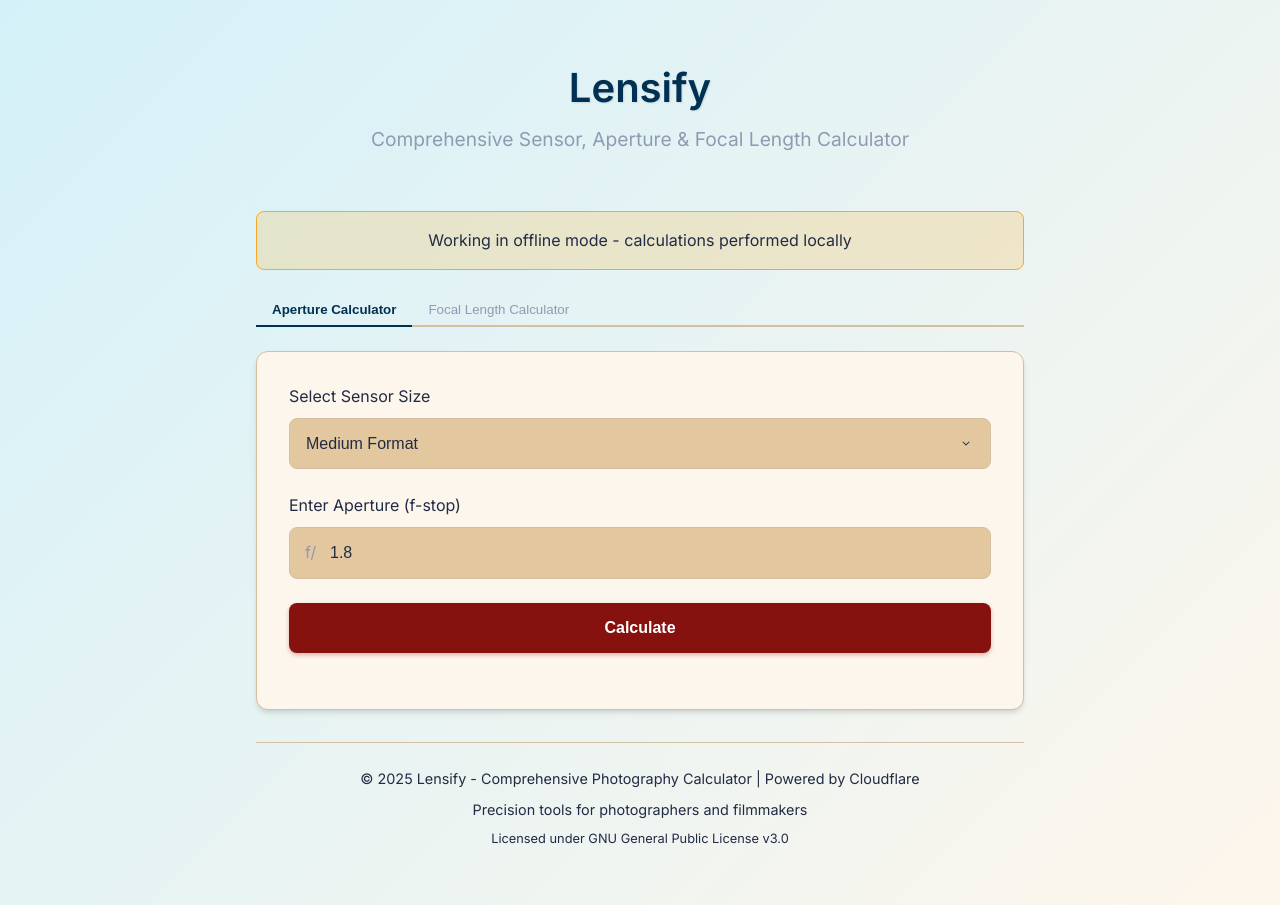
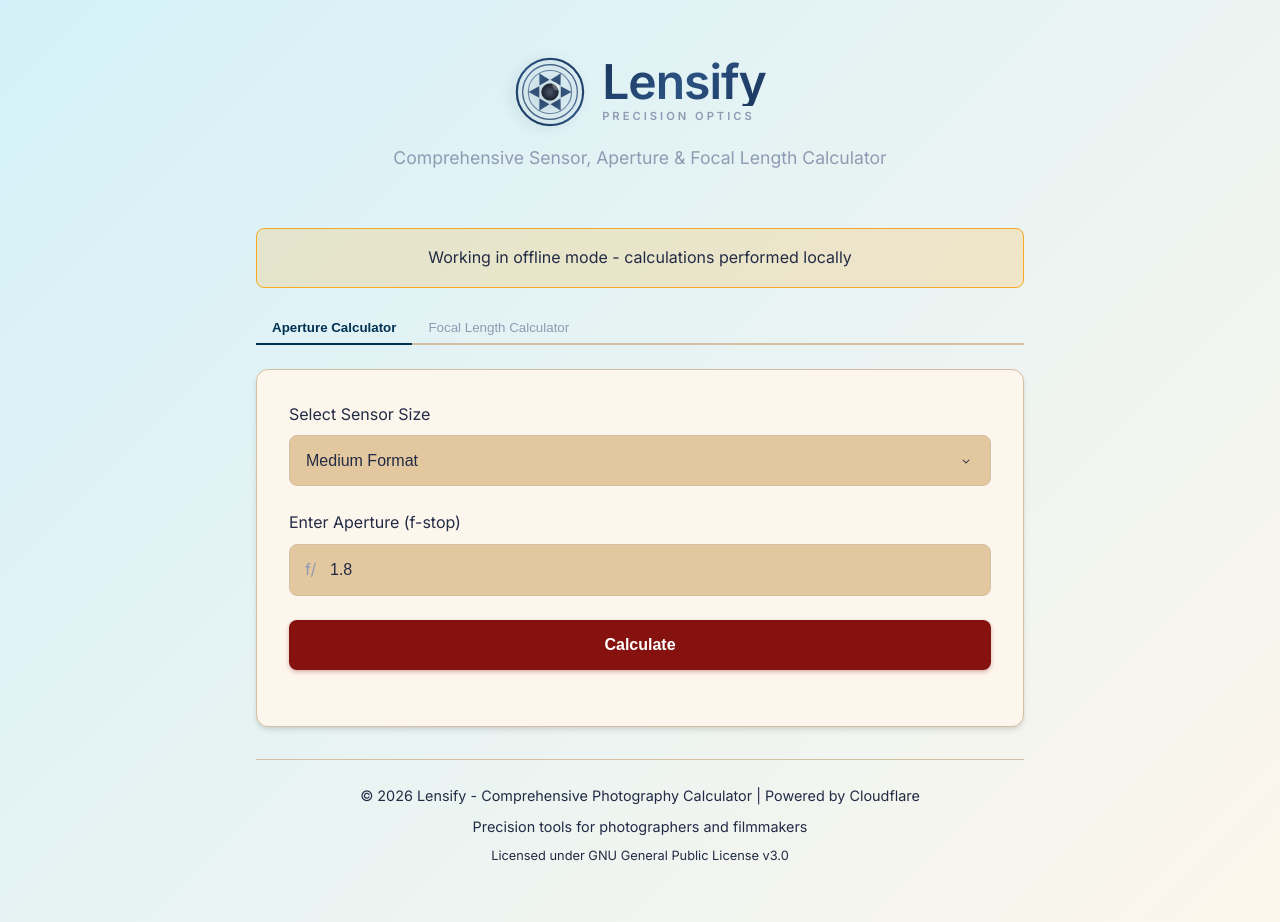
Before and after one commit to yagami1997/Lensify, a plain HTML site: page lensify/public/index.html in a window 1280 px wide. Drawn offline with Linux system fonts and the light colour scheme; no server answers.

Commit message:
Add lens aperture SVG logo and redesign header

```diff
--- a/lensify/public/index.html
+++ b/lensify/public/index.html
@@ -15,7 +15,49 @@
 <body>
     <div class="container">
         <header>
-            <h1>Lensify</h1>
+            <div class="logo-container">
+                <svg class="logo-icon" viewBox="0 0 100 100" xmlns="http://www.w3.org/2000/svg">
+                    <!-- Outer lens ring -->
+                    <circle cx="50" cy="50" r="46" fill="none" stroke="url(#lensGradient)" stroke-width="3"/>
+                    <!-- Middle ring -->
+                    <circle cx="50" cy="50" r="38" fill="none" stroke="url(#lensGradient)" stroke-width="2" opacity="0.8"/>
+                    <!-- Inner ring -->
+                    <circle cx="50" cy="50" r="30" fill="none" stroke="url(#lensGradient)" stroke-width="1.5" opacity="0.6"/>
+                    <!-- Aperture blades -->
+                    <g fill="url(#apertureGradient)" opacity="0.9">
+                        <path d="M50 20 L58 35 L42 35 Z" transform="rotate(0 50 50)"/>
+                        <path d="M50 20 L58 35 L42 35 Z" transform="rotate(60 50 50)"/>
+                        <path d="M50 20 L58 35 L42 35 Z" transform="rotate(120 50 50)"/>
+                        <path d="M50 20 L58 35 L42 35 Z" transform="rotate(180 50 50)"/>
+                        <path d="M50 20 L58 35 L42 35 Z" transform="rotate(240 50 50)"/>
+                        <path d="M50 20 L58 35 L42 35 Z" transform="rotate(300 50 50)"/>
+                    </g>
+                    <!-- Center aperture opening -->
+                    <circle cx="50" cy="50" r="12" fill="url(#centerGradient)"/>
+                    <!-- Highlight reflection -->
+                    <ellipse cx="42" cy="42" rx="6" ry="4" fill="white" opacity="0.3" transform="rotate(-30 42 42)"/>
+                    <!-- Gradients -->
+                    <defs>
+                        <linearGradient id="lensGradient" x1="0%" y1="0%" x2="100%" y2="100%">
+                            <stop offset="0%" style="stop-color:#1a365d"/>
+                            <stop offset="50%" style="stop-color:#2c5282"/>
+                            <stop offset="100%" style="stop-color:#1a365d"/>
+                        </linearGradient>
+                        <linearGradient id="apertureGradient" x1="0%" y1="0%" x2="100%" y2="100%">
+                            <stop offset="0%" style="stop-color:#2c5282"/>
+                            <stop offset="100%" style="stop-color:#1a365d"/>
+                        </linearGradient>
+                        <radialGradient id="centerGradient" cx="50%" cy="50%" r="50%">
+                            <stop offset="0%" style="stop-color:#4a5568"/>
+                            <stop offset="100%" style="stop-color:#1a202c"/>
+                        </radialGradient>
+                    </defs>
+                </svg>
+                <div class="logo-text">
+                    <h1>Lensify</h1>
+                    <span class="logo-tagline">PRECISION OPTICS</span>
+                </div>
+            </div>
             <p class="subtitle">Comprehensive Sensor, Aperture & Focal Length Calculator</p>
         </header>
 
@@ -269,7 +311,7 @@
 
         <footer class="footer">
             <div class="footer-content">
-                <p>© 2025 Lensify - Comprehensive Photography Calculator | Powered by Cloudflare</p>
+                <p>© 2026 Lensify - Comprehensive Photography Calculator | Powered by Cloudflare</p>
                 <p>Precision tools for photographers and filmmakers</p>
                 <p class="license">Licensed under GNU General Public License v3.0</p>
             </div>
--- a/lensify/public/malibu.css
+++ b/lensify/public/malibu.css
@@ -72,17 +72,93 @@
   padding: var(--spacing-lg) 0;
 }
 
+/* Logo 容器 */
+.logo-container {
+  display: flex;
+  align-items: center;
+  justify-content: center;
+  gap: var(--spacing-md);
+  margin-bottom: var(--spacing-md);
+}
+
+.logo-icon {
+  width: 72px;
+  height: 72px;
+  animation: lensRotate 20s linear infinite;
+  filter: drop-shadow(2px 4px 6px rgba(0, 49, 83, 0.2));
+}
+
+@keyframes lensRotate {
+  from { transform: rotate(0deg); }
+  to { transform: rotate(360deg); }
+}
+
+.logo-icon:hover {
+  animation-play-state: paused;
+}
+
+.logo-text {
+  display: flex;
+  flex-direction: column;
+  align-items: flex-start;
+}
+
 h1 {
-  font-size: 2.5rem;
+  font-size: 3rem;
+  font-weight: 700;
+  color: var(--ocean-blue);
+  margin-bottom: 0;
+  letter-spacing: -1px;
+  line-height: 1;
+  background: linear-gradient(135deg, #1a365d 0%, #2c5282 50%, #1a365d 100%);
+  -webkit-background-clip: text;
+  -webkit-text-fill-color: transparent;
+  background-clip: text;
+}
+
+.logo-tagline {
+  font-size: 0.7rem;
   font-weight: 600;
-  color: var(--ocean-blue);
-  margin-bottom: var(--spacing-xs);
-  text-shadow: 1px 1px 2px rgba(0, 0, 0, 0.1);
+  letter-spacing: 3px;
+  color: var(--text-light);
+  margin-top: 2px;
+  text-transform: uppercase;
 }
 
 .subtitle {
-  font-size: 1.2rem;
+  font-size: 1.1rem;
   color: var(--text-light);
+  font-weight: 400;
+}
+
+/* 响应式 Logo */
+@media (max-width: 480px) {
+  .logo-container {
+    flex-direction: column;
+    gap: var(--spacing-sm);
+  }
+
+  .logo-icon {
+    width: 56px;
+    height: 56px;
+  }
+
+  .logo-text {
+    align-items: center;
+  }
+
+  h1 {
+    font-size: 2.2rem;
+  }
+
+  .logo-tagline {
+    font-size: 0.6rem;
+    letter-spacing: 2px;
+  }
+
+  .subtitle {
+    font-size: 0.95rem;
+  }
 }
 
 /* 卡片样式 */
```
